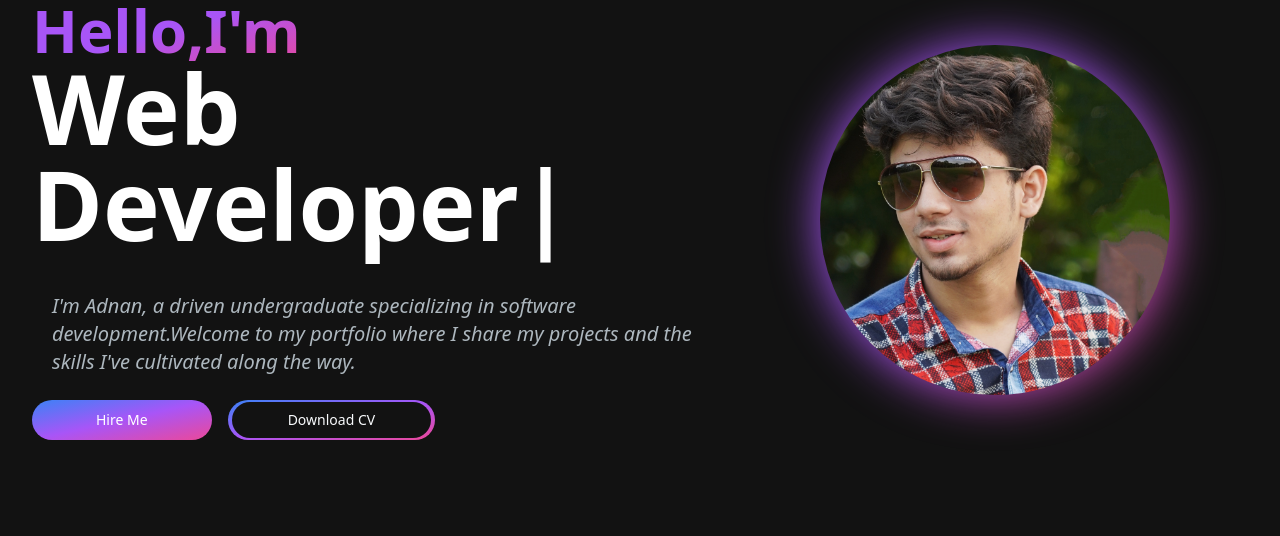
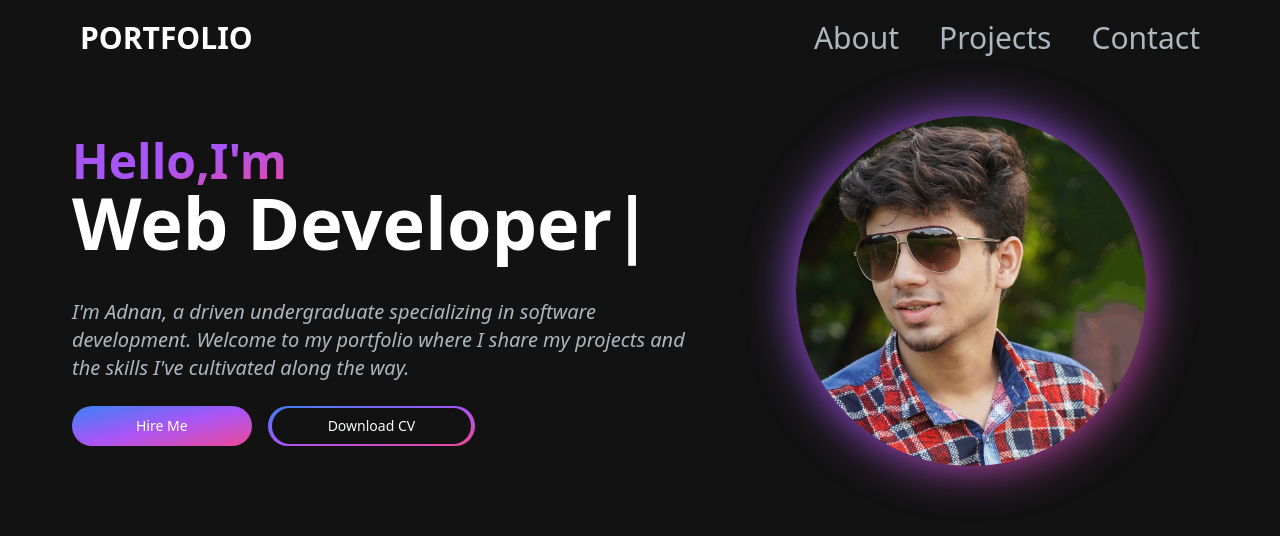
Before and after one commit to Adnan7209/personal-portfolio, a Next.js app: page / in a window 1280 px wide. Shown: the top 536 px of the page. Built offline with nearby package versions, Linux system fonts and the light colour scheme.

Commit message:
nabar added with improved ui

```diff
--- a/src/app/page.js
+++ b/src/app/page.js
@@ -5,7 +5,7 @@ import { Button } from "@/components/ui/button";
 export default function Home() {
   return (
     <main className="min-h-screen bg-[#121212]">
-      {/* <Navbar/> */}
+      <Navbar/>
       <div className="container mx-auto ">
         <HeroSection />
       </div>
--- a/src/components/custom/HeroSection.jsx
+++ b/src/components/custom/HeroSection.jsx
@@ -7,10 +7,10 @@ import { TypeAnimation } from "react-type-animation";
 const HeroSection = () => {
   return (
     <section>
-      <div className="grid grid-cols-1 md:grid-cols-12 ">
+      <div className="grid grid-cols-1 md:grid-cols-12 md:px-10 ">
         <div className="md:col-span-7  place-self-center text-center sm:text-left mb-16 md:mb-0 ">
-          <div className="text-white text-2xl md:text-5xl  mb-4  font-extrabold px-15">
-            <span className="text-transparent  text-4xl md:text-6xl spa bg-clip-text bg-gradient-to-br from-purple-500 via-purple-500 to bg-pink-500">
+          <div className="text-white text-2xl lg:text-4xl  mb-4  font-extrabold px-15">
+            <span className="text-transparent  text-4xl md:text-4xl  lg:text-5xl spa bg-clip-text bg-gradient-to-br from-purple-500 via-purple-500 to bg-pink-500">
               Hello,I'm{" "}
             </span>
             <br />
@@ -26,16 +26,20 @@ const HeroSection = () => {
               ]}
               wrapper="span"
               speed={50}
-              style={{ fontSize: "2em", display: "inline-block", lineHeight: '1' }}
+              style={{
+                fontSize: "2em",
+                display: "inline-block",
+                lineHeight: "1",
+              }}
               repeat={Infinity}
             />
           </div>
-          <p className="text-[#ADB7BE] text-lg lg:text-xl mt-10 px-5 italic mb-3">
+          <p className="text-[#ADB7BE] text-lg lg:text-xl mt-10 pr-10 md:pr-12 italic mb-3">
             I'm Adnan, a driven undergraduate specializing in software
-            development.Welcome to my portfolio where I share my projects and
+            development. Welcome to my portfolio where I share my projects and
             the skills I've cultivated along the way.
           </p>
-          <div >
+          <div>
             <Button className="px-16 py-3 w-full sm:w-fit rounded-full mr-4 bg-white hover:bg-slate-200 text-white bg-gradient-to-br from-blue-500 via-purple-500 to-pink-500 hover:scale-110 transition-all duration-200">
               Hire Me
             </Button>
@@ -44,14 +48,12 @@ const HeroSection = () => {
                 Download CV
               </span>
             </Button>
-
           </div>
           {/* <div className="pointer-events-none h-[300px] w-[300px] absolute -top-20 left-24 bg-gradient-to-br from-blue-500 via-purple-500 to-pink-500  transition-all duration-200  filter blur-xl -z-100 opacity-35"></div> */}
         </div>
         <div className="md:col-span-5 place-self-center relative   ">
-          <div className="rounded-full bg-gradient-to-br from-purple-500 via-purple-500 to bg-pink-500  w-[250px] md:w-[350px] md:h-[350px] h-[250px]   filter blur-xl">
-
-          </div><Image
+          <div className="rounded-full bg-gradient-to-br from-purple-500 via-purple-500 to bg-pink-500  w-[250px] md:w-[350px] md:h-[350px] h-[250px]   filter blur-xl"></div>
+          <Image
             src="/images/user.jpg"
             alt="hero-image"
             width={300}
--- a/src/components/custom/Navbar.jsx
+++ b/src/components/custom/Navbar.jsx
@@ -18,20 +18,15 @@ const navLinks = [
 ]
 const Navbar = () => {
   return (
-    <nav className='fixed top-0 left-0 right-0 z-10 bg-[#121212
-
-
-
-
-    ]'>
-        <div className='flex flex-wrap items-center justify-between mx-auto p-8'>
-            <Link href={'/'} className='text-xl text-white font-semibold'>PORTFOLIO</Link>
-            <div className='menu hidden md:block md:w-auto ' id='navbar'>
-                <ul className='flex p-4 md:p-0 md:flex-row md:space-x-0 mt-0'>
+    <nav className='bg-[#121212] px-6 md:px-20 py-5 mb-10'>
+        <div className='flex items-center justify-between'>
+            <Link href={'/'} className='text-xl md:text-3xl text-white font-semibold'>PORTFOLIO</Link>
+            <div className=''>
+                <ul className='flex gap-5 md:gap-10 '>
 
                         {
                             navLinks.map((link,index)=>(
-                                <li key={index}>
+                                <li key={index} className='md:text-3xl hover:scale-125   font-thin transition-all duration-300'>
                                     <Navlink href={link.path} title={link.title} />
 
                                 </li>
--- a/src/components/custom/Navlink.jsx
+++ b/src/components/custom/Navlink.jsx
@@ -1,13 +1,15 @@
+import Link from "next/link";
+import React from "react";
 
-import Link from 'next/link'
-import React from 'react'
+const Navlink = ({ href, title }) => {
+  return (
+    <Link
+      href={href}
+      className=" text-[#ADB7BE] hover:text-white duration-300 transition-all "
+    >
+      {title}
+    </Link>
+  );
+};
 
-const Navlink = ({href,title}) => {
-  return (
-    <Link href={href}
-                         className='block py-2 pl-3 pr-4 text-[#ADB7BE] sm:text-xl rounded md:p-0 hover:text-white'>
-                            {title}</Link>
-  )
-}
-
-export default Navlink
+export default Navlink;
```
Lines whose indentation alone changed are shown as unchanged.
